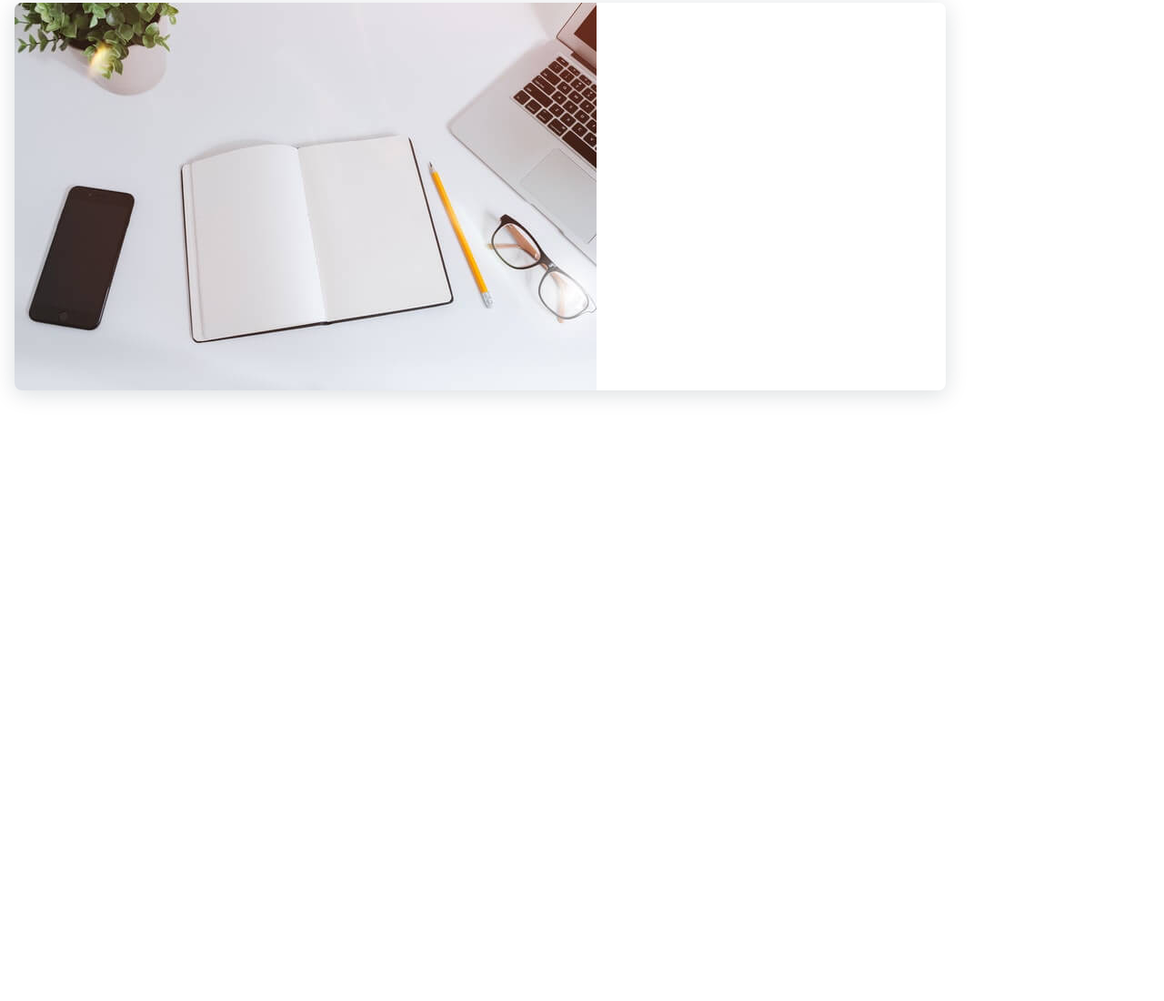
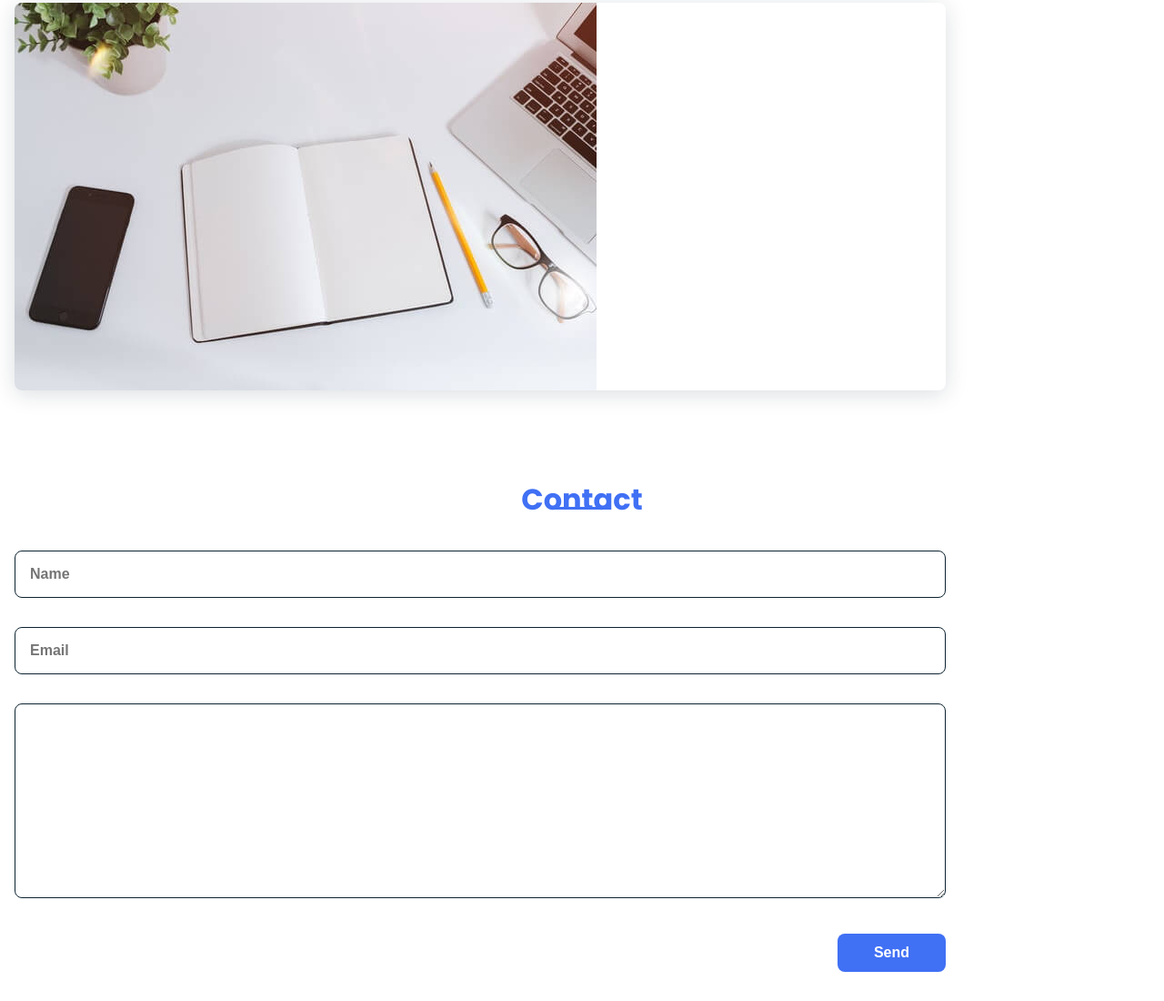
Before and after one commit to fajarfadillahh/marlon-personal-website, a plain HTML site: page index.html in a window 1280 px wide. Shown: the part 4865-5965 px from the top of the page at 91% size. Before the commit the page ends 5326 px from the top, so only its background shows below. Drawn offline with nearby package versions, Linux system fonts and the light colour scheme.

Commit message:
slicing contact section

```diff
--- a/index.html
+++ b/index.html
@@ -192,6 +192,27 @@
         </div>
       </section>
       <!-- END: WORK SECTION -->
+
+      <!-- START: CONTACT SECTION -->
+      <section class="contact section" id="contact">
+        <h2 class="section-title">Contact</h2>
+        <div class="contact__container bd-grid">
+          <form action="" class="contact__form">
+            <input type="text" placeholder="Name" class="contact__input" />
+            <input type="mail" placeholder="Email" class="contact__input" />
+            <textarea
+              name=""
+              id=""
+              cols="0"
+              rows="10"
+              class="contact__input"
+            ></textarea>
+
+            <input type="button" value="Send" class="contact__button button" />
+          </form>
+        </div>
+      </section>
+      <!-- END: CONTACT SECTION -->
     </main>
 
     <!-- SCROLL REVEAL -->
--- a/scss/style.scss
+++ b/scss/style.scss
@@ -361,3 +361,30 @@ img {
     }
   }
 }
+
+// CONTACT SECTION
+.contact {
+  &__input {
+    width: 100%;
+    font-size: var(--normal-font-size);
+    font-weight: $font-semibold;
+    padding: 1rem;
+    border-radius: 0.5rem;
+    border: 1.5px solid $second-color;
+    outline: none;
+    margin-bottom: $margin-4;
+  }
+
+  &__button {
+    display: block;
+    border: none;
+    outline: none;
+    font-size: var(--normal-font-size);
+    cursor: pointer;
+    margin-left: auto;
+  }
+
+  textarea {
+    resize: vertical;
+  }
+}
```
Also changed, not shown: css/style.css.
